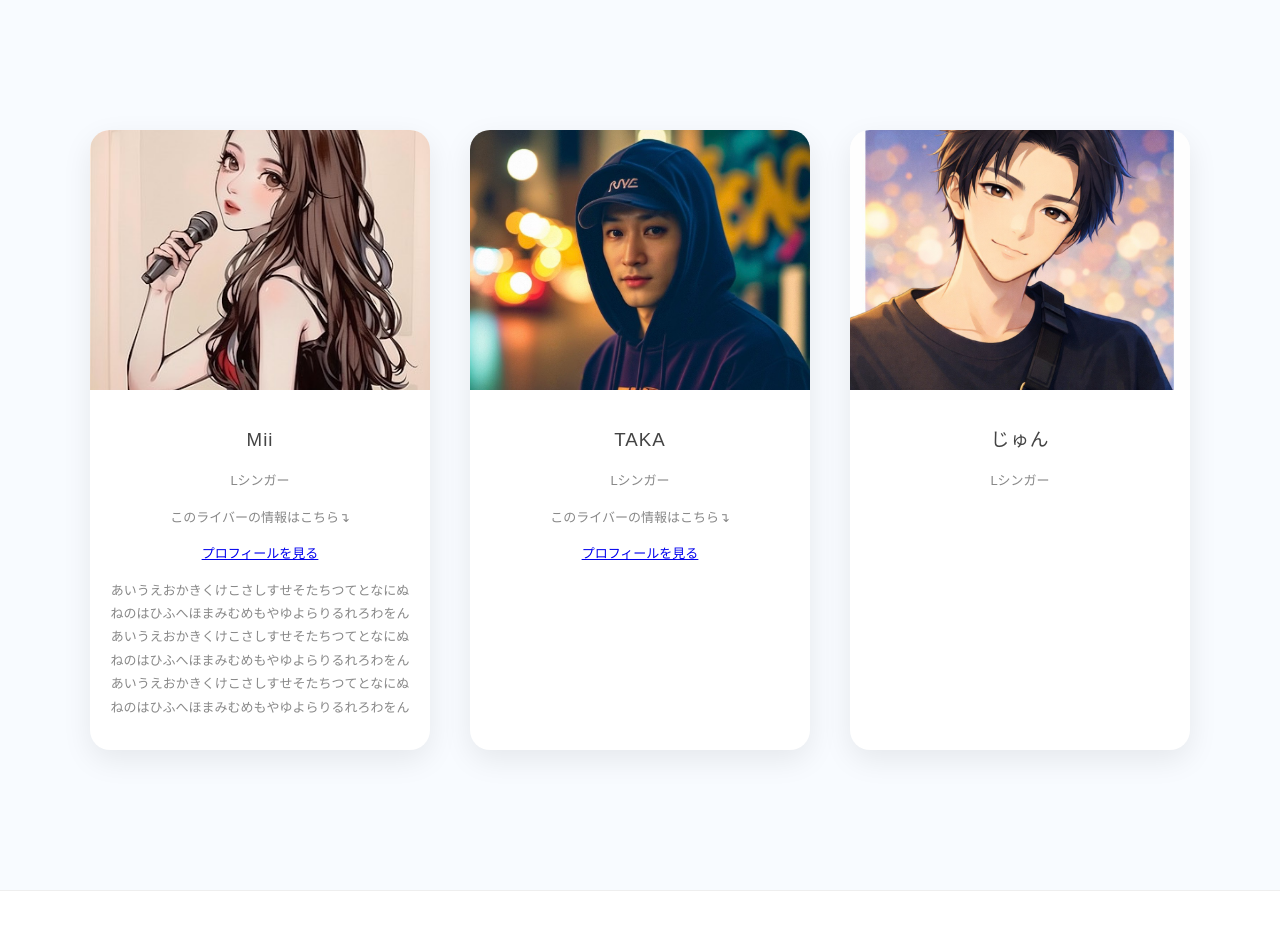
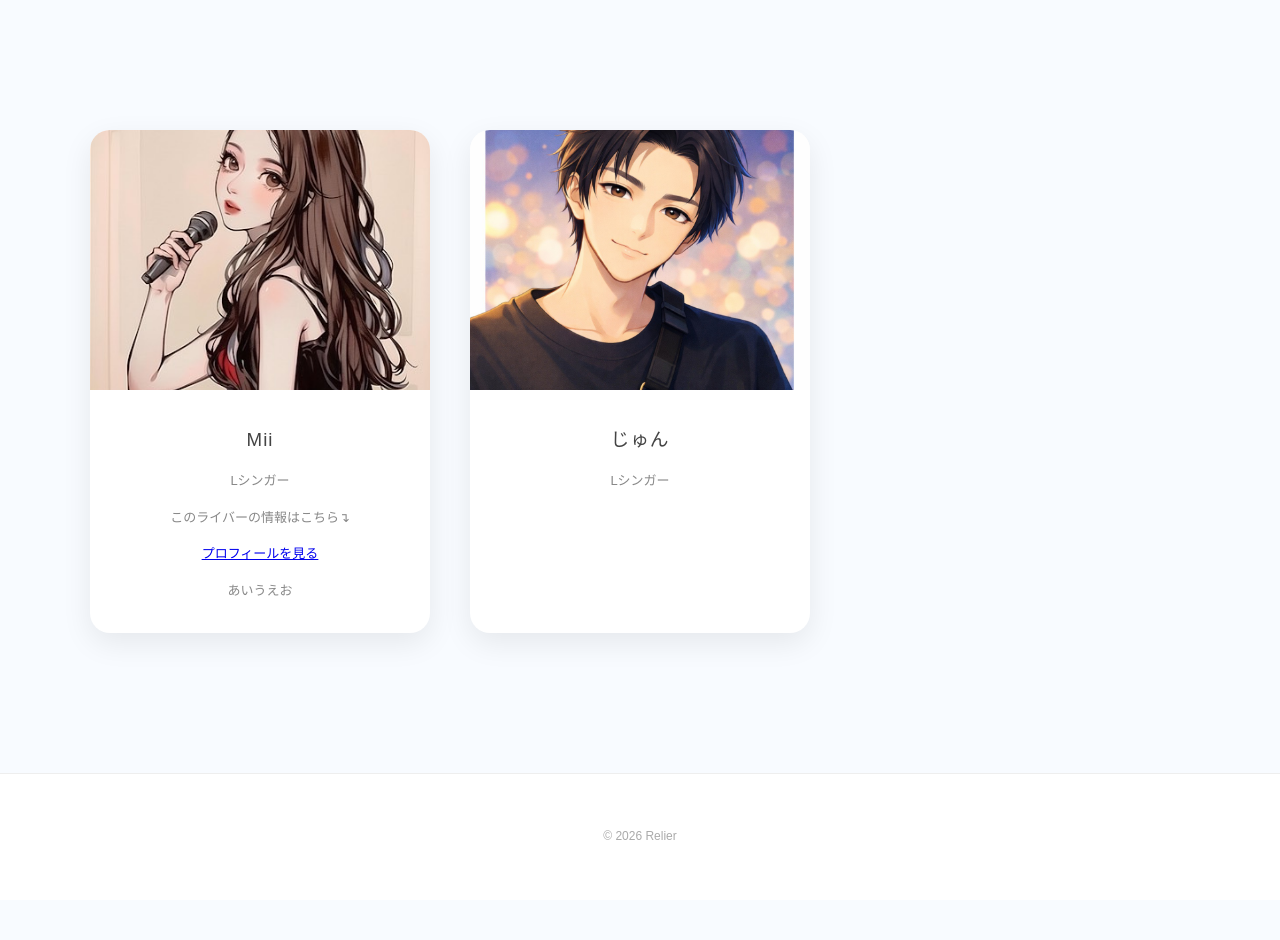
Before and after one commit to junjun2005f0/Relier, a plain HTML site: page lsinger.html in a window 1280 px wide. Shown: the part 1060-2000 px from the top of the page. After the commit the page ends 1960 px from the top, so only its background shows below. Drawn offline with Linux system fonts and the light colour scheme.

Commit message:
Update lsinger.html

```diff
--- a/lsinger.html
+++ b/lsinger.html
@@ -35,19 +35,7 @@
         <p><a href="https://lit.link/miin8e" target="_blank">
 プロフィールを見る
 </a></p>
-<p>あいうえおかきくけこさしすせそたちつてとなにぬねのはひふへほまみむめもやゆよらりるれろわをんあいうえおかきくけこさしすせそたちつてとなにぬねのはひふへほまみむめもやゆよらりるれろわをんあいうえおかきくけこさしすせそたちつてとなにぬねのはひふへほまみむめもやゆよらりるれろわをん</p>
-      </div>
-    </div>
-
-    <div class="talent-card">
-      <img src="taka.jpg" alt="TAKA">
-      <div class="talent-info">
-        <h3>TAKA</h3>
-        <p>Lシンガー</p>
-        <p>このライバーの情報はこちら↴</p>
-        <p><a href="https://lit.link/appletaka0211" target="_blank">
-        プロフィールを見る</a></p>
-      </div>
+<p>あいうえお </div>
     </div>
 
     <div class="talent-card">
```
